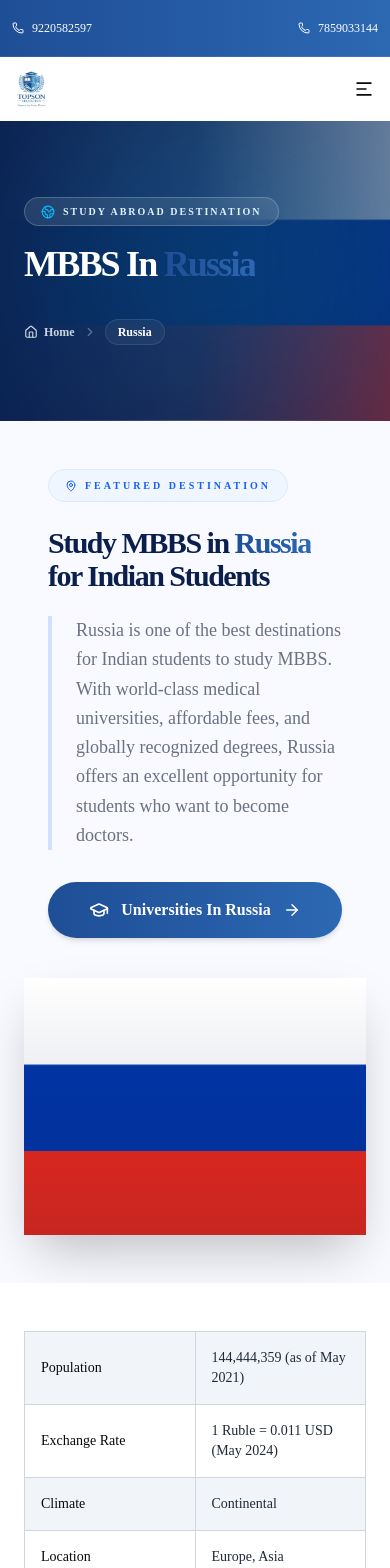
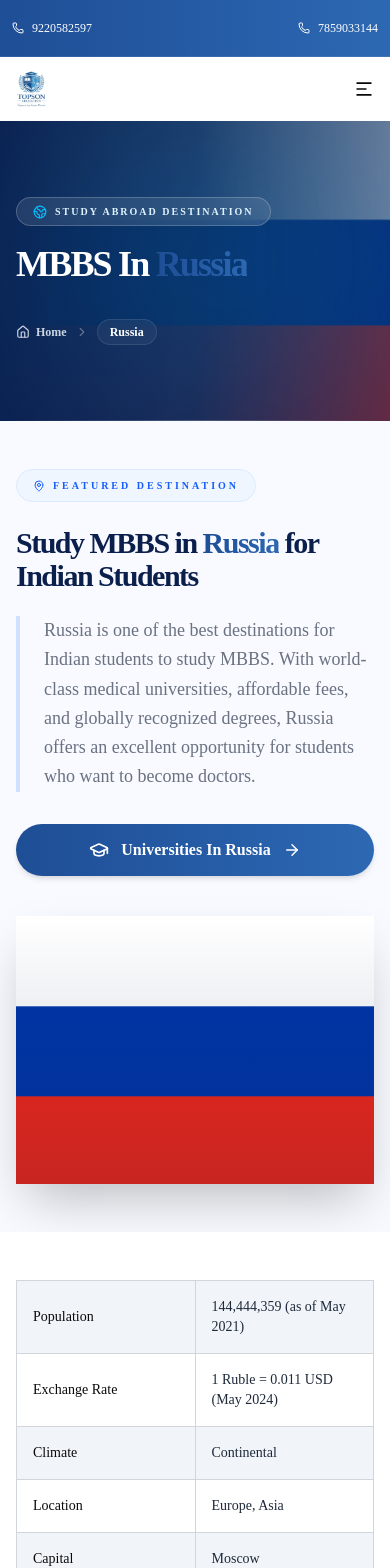
Before and after one commit to webworkcoder/education_client, a Next.js app: page /countries/russia in a window 390 px wide. Shown: the top 1568 px of the page. Built offline with nearby package versions, Linux system fonts and the light colour scheme.

Commit message:
fix padding

```diff
--- a/src/components/LandingPage/FAQSection.tsx
+++ b/src/components/LandingPage/FAQSection.tsx
@@ -32,7 +32,7 @@ const FAQSection = ({
   return (
     <section
       className={
-        faqClass || "bg-gray-100 py-10 lg:py-16 px-6 lg:px-8 overflow-x-hidden"
+        faqClass || "bg-gray-100 py-10 lg:py-16 px-4 lg:px-8 overflow-x-hidden"
       }
     >
       <div className="max-w-7xl grid lg:grid-cols-[1.2fr_2.5fr] gap-6 lg:gap-12 items-start">
--- a/src/components/common/countries/AdvantagesSection.tsx
+++ b/src/components/common/countries/AdvantagesSection.tsx
@@ -35,7 +35,7 @@ const AdvantagesSection = ({ country, description, data }: Props) => {
   };
 
   return (
-    <section className="w-full py-12 px-6 md:px-8 bg-[#f8f9fa] overflow-hidden">
+    <section className="w-full py-12 px-4 md:px-8 bg-[#f8f9fa] overflow-hidden">
       <div className="">
         <motion.div
           initial={{ opacity: 0, y: -20 }}
--- a/src/components/common/countries/EligibilitySection.tsx
+++ b/src/components/common/countries/EligibilitySection.tsx
@@ -51,7 +51,7 @@ const EligibilitySection = ({ country, data, gridClassName }: Props) => {
         <div className="absolute -bottom-[10%] -right-[10%] w-[40%] h-[40%] bg-indigo-100/30 rounded-full blur-[120px]" />
       </div>
 
-      <div className="max-w-7xl mx-auto px-6 md:px-8 relative z-10">
+      <div className="max-w-7xl mx-auto px-4 md:px-8 relative z-10">
         <div className="max-w-3xl mb-20">
           <motion.div
             initial={{ opacity: 0, x: -20 }}
--- a/src/components/common/countries/HeroBaneer.tsx
+++ b/src/components/common/countries/HeroBaneer.tsx
@@ -35,7 +35,7 @@ const HeroBaneer = ({ country, title }: Props) => {
       </div>
 
       {/* --- CONTENT AREA --- */}
-      <div className="relative z-20 max-w-7xl mx-auto w-full px-6 md:px-8">
+      <div className="relative z-20 max-w-7xl mx-auto w-full px-4 md:px-8">
         <div className="flex flex-col gap-4">
           {/* Badge - Animated */}
           <motion.div
--- a/src/components/common/countries/InfoTable.tsx
+++ b/src/components/common/countries/InfoTable.tsx
@@ -11,7 +11,7 @@ type Props = {
 
 const InfoTable = ({ data }: Props) => {
   return (
-    <section className="w-full bg-white py-12 px-6 md:px-8">
+    <section className="w-full bg-white py-12 px-4 md:px-8">
       <div className="max-w-7xl mx-auto border border-gray-300">
         <table className="w-full border-collapse table-fixed">
           <tbody>
--- a/src/components/common/countries/LoanSection.tsx
+++ b/src/components/common/countries/LoanSection.tsx
@@ -42,7 +42,7 @@ const LoanSection = ({
   };
 
   return (
-    <section className="w-full py-12  px-6 md:px-8 bg-white overflow-hidden">
+    <section className="w-full py-12  px-4 md:px-8 bg-white overflow-hidden">
       <div className="max-w-7xl mx-auto">
         <motion.div
           initial={{ opacity: 0, y: 20 }}
--- a/src/components/common/countries/SafetySection.tsx
+++ b/src/components/common/countries/SafetySection.tsx
@@ -35,7 +35,7 @@ const SafetySection = ({
 }: Props) => {
   return (
     <section className="relative w-full bg-white py-12  overflow-hidden">
-      <div className="max-w-7xl mx-auto px-6 md:px-8 relative z-10">
+      <div className="max-w-7xl mx-auto px-4 md:px-8 relative z-10">
         <div className="mb-16 md:mb-24">
           <motion.p
             initial={{ opacity: 0, y: 10 }}
--- a/src/components/common/countries/StudyMbbs.tsx
+++ b/src/components/common/countries/StudyMbbs.tsx
@@ -10,10 +10,10 @@ type Props = {
 
 const CountryHero = ({ country }: Props) => {
   return (
-    <section className="w-full bg-[#f8faff] py-12 px-6 md:px-8 overflow-hidden">
+    <section className="w-full bg-[#f8faff] py-12 px-4 md:px-8 overflow-hidden">
       <div className="max-w-7xl mx-auto grid md:grid-cols-2 gap-10 lg:gap-16 items-center">
         {/* --- LEFT CONTENT: TEXT & ACTION --- */}
-        <div className="px-6 md:px-0">
+        <div className="px-0 md:px-0">
           <motion.div
             initial={{ opacity: 0, y: 20 }}
             whileInView={{ opacity: 1, y: 0 }}
@@ -56,7 +56,7 @@ const CountryHero = ({ country }: Props) => {
           <motion.button
             whileHover={{ scale: 1.02 }}
             whileTap={{ scale: 0.98 }}
-            className="group w-full sm:w-auto bg-gradient-to-r from-[#1e4e96] to-[#2d68b3] text-white px-8 py-4 rounded-full font-bold flex items-center justify-center gap-3 transition-all shadow-md hover:shadow-[#1e4e96]/30 hover:shadow-xl hover:-translate-y-0.5 cursor-pointer"
+            className="group w-full sm:w-auto bg-gradient-to-r from-[#1e4e96] to-[#2d68b3] text-white px-8 py-3.5 rounded-full font-bold flex items-center justify-center gap-3 transition-all shadow-md hover:shadow-[#1e4e96]/30 hover:shadow-xl hover:-translate-y-0.5 cursor-pointer text-base"
           >
             <GraduationCap size={20} />
             Universities In {country.name}
--- a/src/components/common/countries/UniversitiesSection.tsx
+++ b/src/components/common/countries/UniversitiesSection.tsx
@@ -16,7 +16,7 @@ type Props = {
 
 const UniversitiesSection = ({ country, data }: Props) => {
   return (
-    <section className="w-full bg-[#0b1f4d] py-12 px-6 md:px-8">
+    <section className="w-full bg-[#0b1f4d] py-12 px-4 md:px-8">
       {/* TITLE */}
       <h2 className="text-center text-white text-2xl md:text-3xl font-bold mb-10">
         Universities For MBBS in {country}
```
